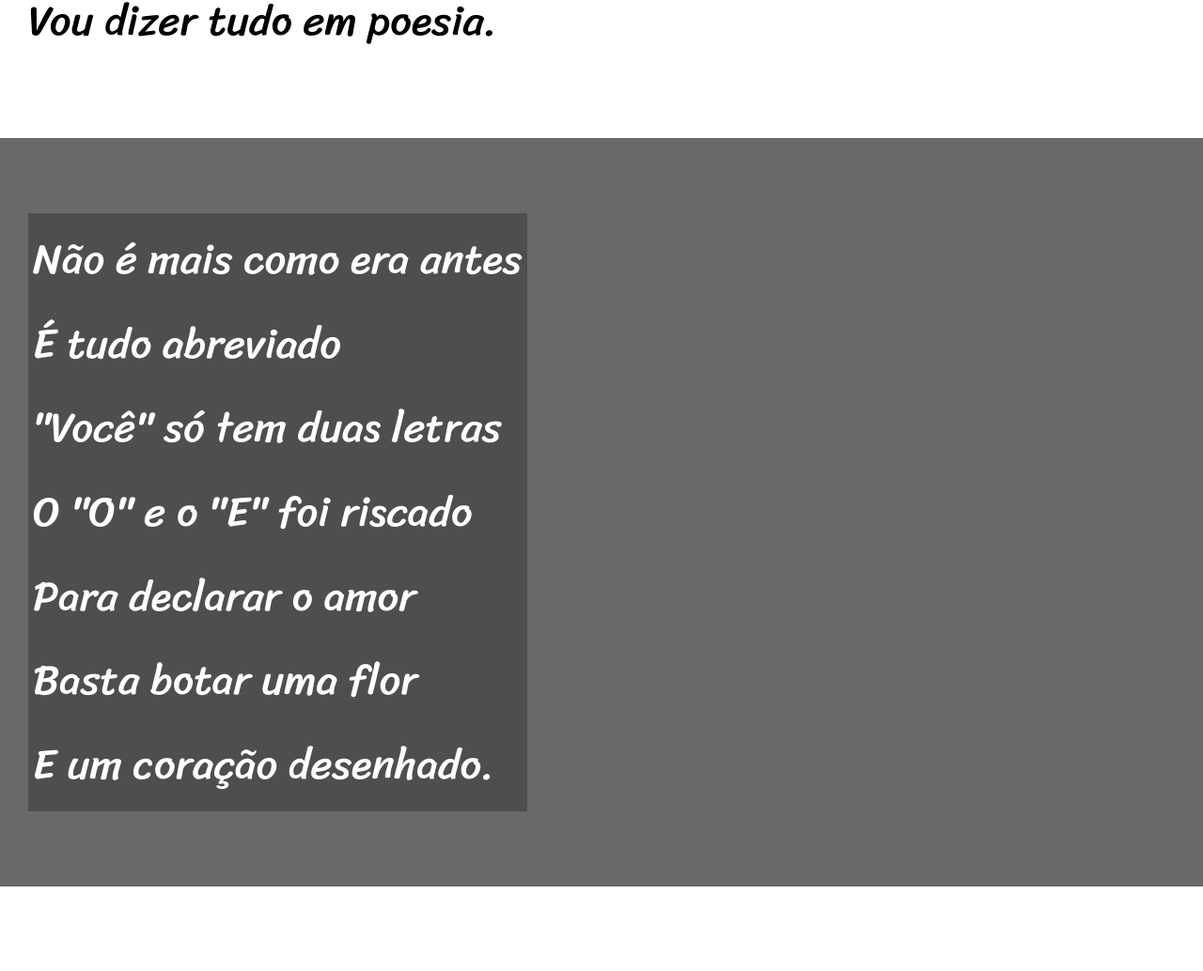
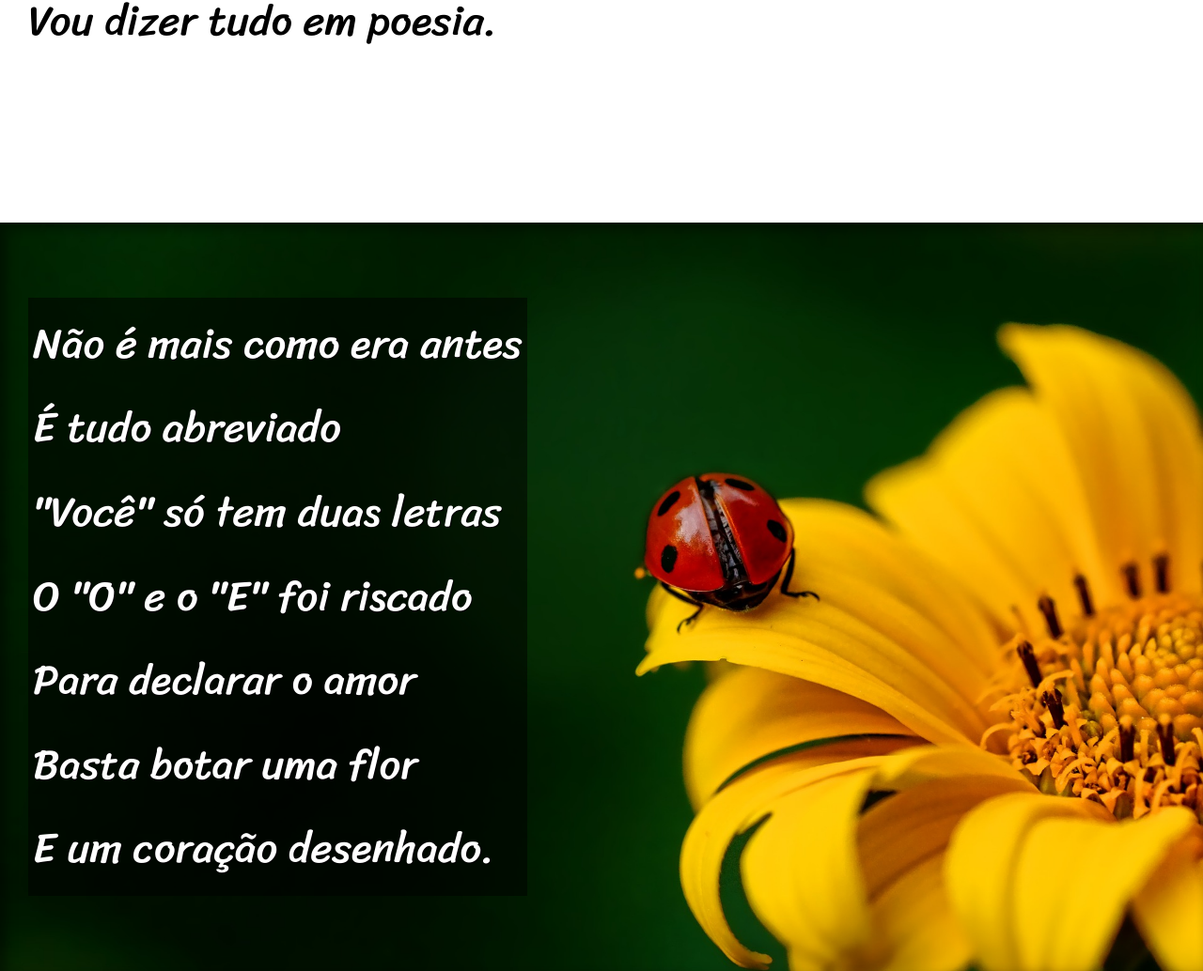
Before and after one commit to MatheusMaganoBueno/html-css, a plain HTML site: page Desafios/desafio012/index.html in a window 1280 px wide. Shown: the part 900-1934 px from the top of the page at 94% size. Drawn offline with Linux system fonts and the light colour scheme.

Commit message:
Site Finalizado

```diff
--- a/Desafios/desafio012/estilo/style.css
+++ b/Desafios/desafio012/estilo/style.css
@@ -58,6 +58,10 @@ section {
     font-size: 3.5vw;
 }
 
+section > p {
+    padding-bottom: 2em;
+}
+
 section.normal {
     background-color: white;
     color: black;
@@ -65,18 +69,31 @@ section.normal {
 
 section.imagem {
     background-color: rgb(105, 105, 105);
+    background-size: cover;
     color: white;
+    box-shadow: inset 6px 6px 13px 0px rgba(0, 0, 0, 0.473);
+    background-attachment: fixed;
 }
 
 section.imagem > p {
     display: inline-block;
     padding: 5px;
-    background-color: rgba(0, 0, 0, 0.253);
+    background-color: rgba(0, 0, 0, 0.514);
+    text-shadow: 1px 1px 0px black;
 }
 
+section#img01 {
+    background-image: url(../imagens/background001.jpg);
+    background-position: right center;
+}
+
+section#img02{
+    background-image: url(../imagens/background002.jpg);
+}
 footer {
-    background-color: black;
+    background-color: rgba(0, 0, 0, 0.89);
     color: white;
     text-align: center;
-    padding: 10px ;
+    font-size: 2vw;
+    padding: 10px;
 }
--- a/Desafios/desafio012/index.html
+++ b/Desafios/desafio012/index.html
@@ -28,7 +28,7 @@
             </p>
         </section>
 
-        <section class="imagem">
+        <section class="imagem" id="img01">
             <p>
                 Não é mais como era antes <br>
                 É tudo abreviado <br>
@@ -63,7 +63,7 @@
             </p>
         </section>
 
-        <section class="imagem">
+        <section class="imagem" id="img02">
             <p>
                 Tenho saudade das cartas <br>
                 Escritas com a própria mão <br>
```
